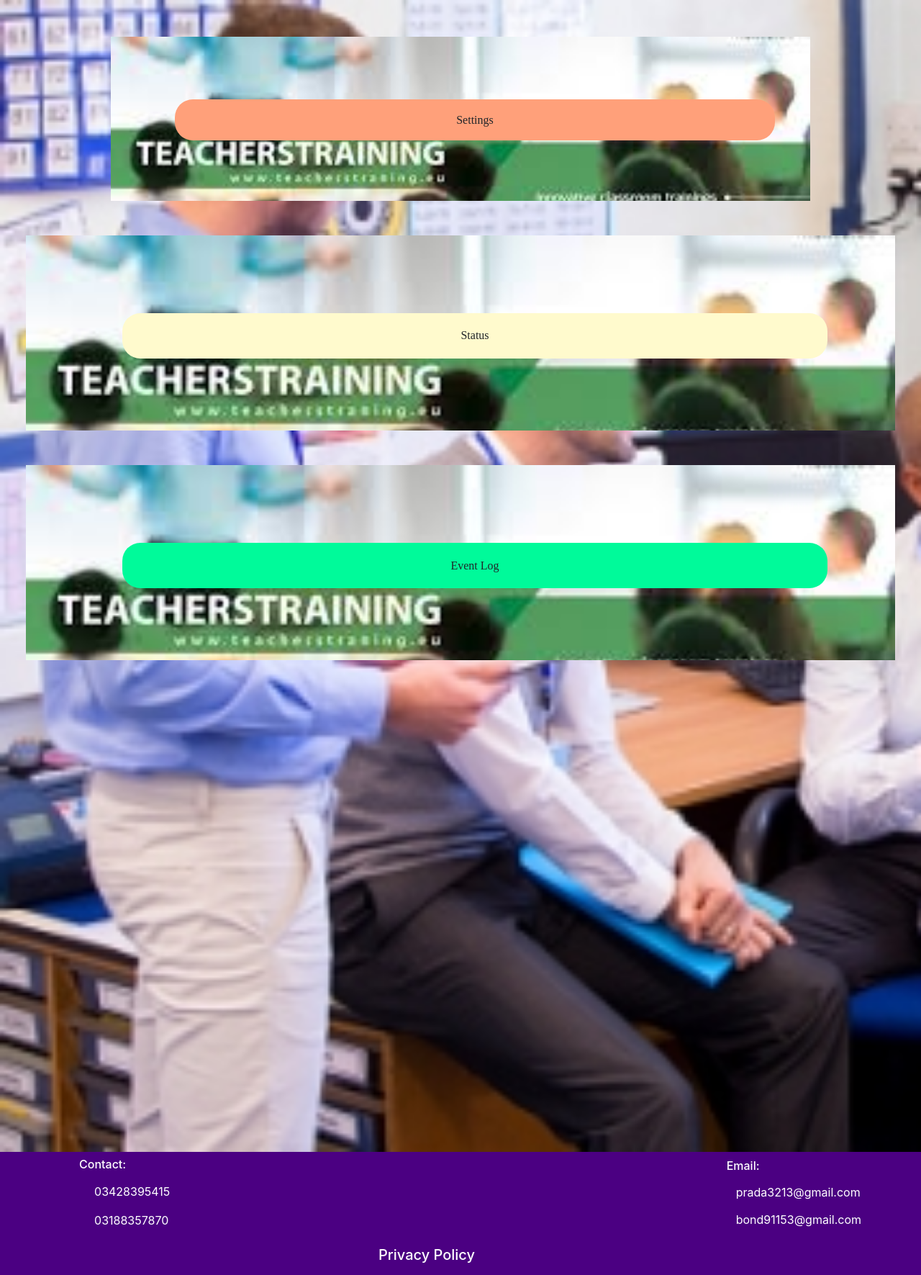
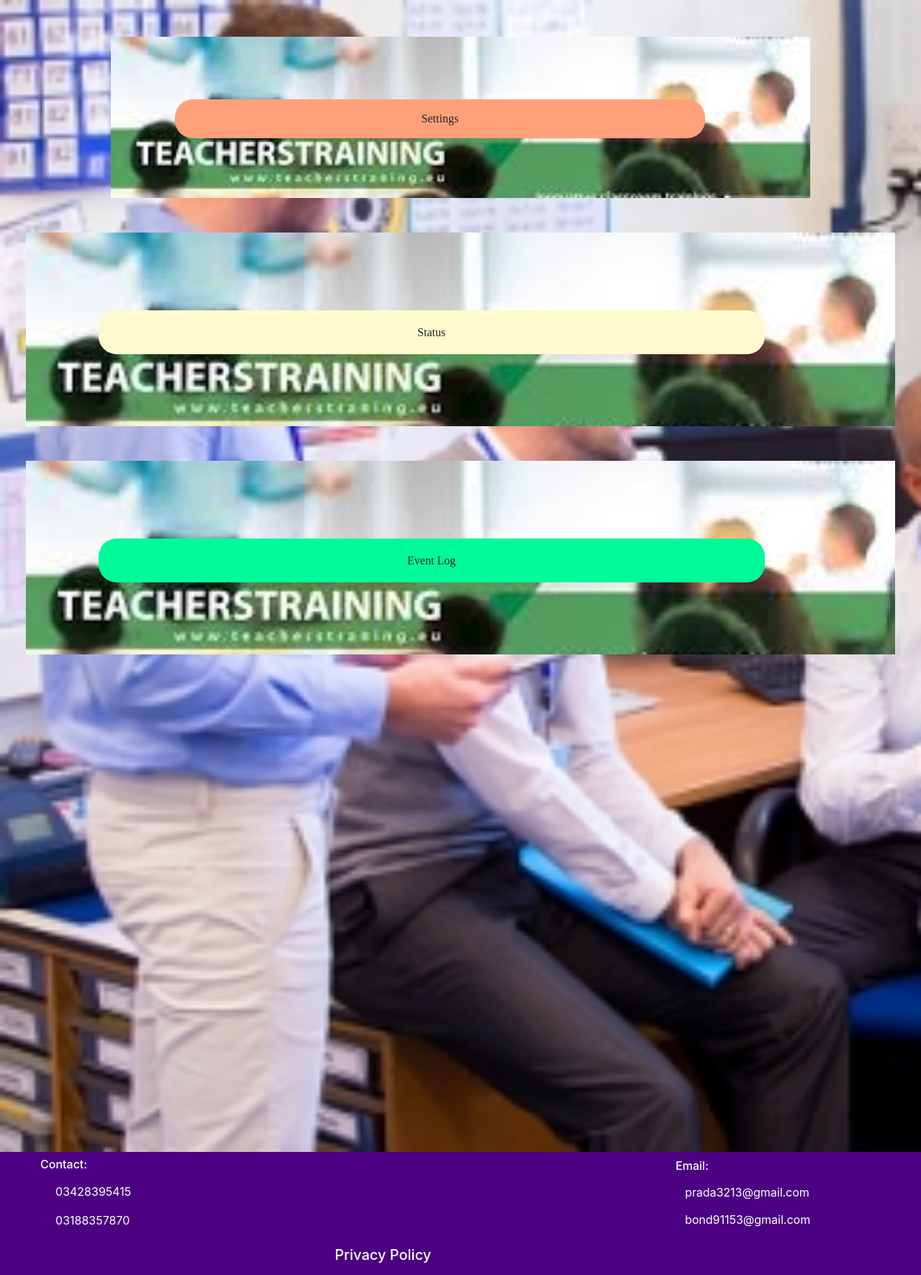
Before and after one commit to HamzaAzee/finalyearproject, a PHP site: page /sli.html in a window 1280 px wide. Shown: the part 86-1857 px from the top of the page at 72% size. Run offline with PHP 8.4, Linux system fonts and the light colour scheme.

Commit message:
Add files via upload

```diff
--- a/mystyle2.css
+++ b/mystyle2.css
@@ -16,12 +16,15 @@
 }
 .navbar-nav{
 	float:right;
+		background-color:indigo;
 }
 .navbar{
 width:100%;
 }
+
 .container{
 	width:100%;
+	margin-right:10%;
 }
 #teenteen{
 	background-color:mediumspringgreen;
```
